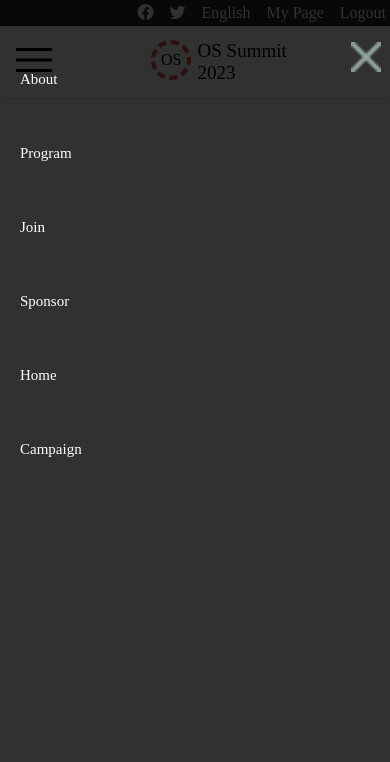
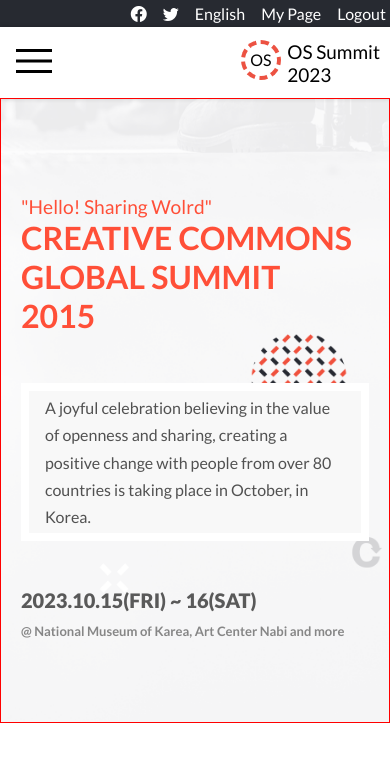
Before and after one commit to Akorede3133/oscafest-conference, a website: page index.html in a window 390 px wide. Drawn offline with nearby package versions, Linux system fonts and the light colour scheme.

Commit message:
Complete header section responsive design

```diff
--- a/index.html
+++ b/index.html
@@ -29,8 +29,8 @@
 					<p class="logo--text">OS Summit <br>2023</p>
 				</div>
 				<div class="header--nav--container">
-					<img src="images/Icon.png" class="nav--close--icon" alt="">
 					<nav class="header--nav">
+						<img src="images/Icon.png" class="nav--close--icon" alt="">
 						<ul>
 							<li><a href="#">About</a></li>
 							<li><a href="#">Program</a></li>
@@ -42,9 +42,17 @@
 					</nav>
 				</div>
 			</div>
-			<div class="header--hero--section">
-
-			</div>
+			<section class="header--hero--section">
+				<p class="hero--greeting">"Hello! Sharing Wolrd"</p>
+				<h1>creative commons <br>global summit <br>2015</h1>
+				<p class="hero--description">A joyful celebration believing in the value of openness and sharing, creating a positive change with people from over 80 countries is taking place in October, in Korea.
+				</p>
+				<article class="hero--date-info">
+					<h3 class="hero--date">2023.10.15(FRI) ~ 16(SAT)</h3>
+					<p class="hero--venue">@ National Museum of Karea, Art Center Nabi and more
+					</p>
+				</article>
+			</section>
     </header>
 </body>
 </html>
--- a/styles.css
+++ b/styles.css
@@ -1,3 +1,5 @@
+@import url('https://fonts.googleapis.com/css2?family=Inter:wght@400;600;700&family=Lato:wght@100;300;400;700;900&display=swap');
+
 *,
 *::after,
 *::before {
@@ -5,17 +7,30 @@
   margin: 0;
   padding: 0;
 }
+
 ul {
   list-style: none;
 }
+
 a {
   text-decoration: none;
 }
+
 :root {
   --primary-black: #272a31;
   --primary-orange: #ec5242;
   --primary-gray: #d3d3d3;
   --primary-light-dark: #000000ce;
+}
+
+body {
+  font-family: Lato, sans-serif;
+}
+
+header {
+  background-image: url(images/conference-bg.png);
+  background-position: center;
+  background-size: cover;
 }
 
 .header--nav--section {
@@ -25,12 +40,15 @@
   background-color: #fff;
   box-shadow: 0 0 5px rgba(0, 0, 0, 0.22);
   padding: 10px;
+  width: 100%;
 }
+
 .header--social {
   background-color: var(--primary-black);
   display: flex;
   justify-content: flex-end;
   padding: 4px;
+
   /* filter: blur(10px); */
 }
 
@@ -39,22 +57,27 @@
   align-items: center;
   gap: 1rem;
 }
+
 .header--hamburger {
-  display: ;
   /* filter: blur(5px); */
 }
-.header--social ul .bi, .header--social ul a {
+
+.header--social ul .bi,
+.header--social ul a {
   color: #fff;
 }
 
 .header--logo {
   display: flex;
   gap: 0.4rem;
+
   /* filter: blur(10px); */
 }
+
 .logo--text {
   font-size: 19px;
 }
+
 .logo--design {
   border: 4px dashed var(--primary-orange);
   width: 40px;
@@ -64,8 +87,9 @@
   justify-content: center;
   align-items: center;
 }
-.header--nav {
-  display: ;
+
+.header--nav--container {
+  display: none;
   position: absolute;
   top: 0;
   left: 0;
@@ -74,12 +98,14 @@
   background-color: var(--primary-black);
   background-color: var(--primary-light-dark);
 }
+
 .header--nav ul {
   padding: 50px 0;
   display: flex;
   flex-direction: column;
   gap: 1rem;
 }
+
 .header--nav ul a {
   color: #fff;
   font-size: 15px;
@@ -87,37 +113,85 @@
   width: 100%;
   height: 100%;
 }
+
 .nav--close--icon {
-  width: 30px;
+  width: 25px;
   position: absolute;
   top: 5%;
   left: 90%;
   z-index: 100;
 }
+
 .header--nav ul li {
   padding: 20px;
 }
-.header--nav ul li:hover {
-  background-color: var(--primary-orange);
-}
-.header--nav ul li:hover a {
-  color: #000;
-}
+
 .header--nav ul a:hover {
   color: var(--primary-orange);
 }
 
+.header--nav ul li:hover a {
+  color: #000;
+}
+
+.header--nav ul li:hover {
+  background-color: var(--primary-orange);
+}
+
+.header--hero--section {
+  border: 1px solid red;
+  padding: 6rem 20px 4.44rem 20px;
+}
+
+.hero--greeting {
+  color: rgba(255, 79, 56, 1);
+  font-size: 1.2rem;
+}
+
+.header--hero--section h1 {
+  color: rgba(255, 79, 56, 1);
+  font-size: 2rem;
+  text-transform: uppercase;
+}
+
+.hero--description {
+  color: #515151;
+  font-size: 1rem;
+  font-family: Lato, sans-serif;
+  margin-top: 3rem;
+  line-height: 1.7;
+  padding: 0.2rem 1rem;
+  border: 8.497px solid #fff;
+  background: #f8f8f8;
+}
+
+.hero--date {
+  color: #595959;
+  font-size: 1.25rem;
+  font-weight: 900;
+  padding-top: 2.93rem;
+}
+
+.hero--venue {
+  color: #868686;
+  font-size: 0.8125rem;
+  font-weight: 700;
+  padding: 0.7rem 0;
+}
+
 @media (min-width: 768px) {
-  .header--nav {
+  .header--nav--container {
     position: unset;
     height: auto;
     width: auto;
     display: flex;
     background-color: #fff;
   }
+
   .nav--close--icon {
     display: none;
   }
+
   .header--nav ul {
     display: flex;
     flex-direction: row;
@@ -125,19 +199,48 @@
     gap: 1rem;
     padding: 0;
   }
+
   .header--nav ul li {
     padding: 0;
   }
+
   .header--nav ul li:last-child {
     border: 4px solid var(--primary-orange);
     padding: 10px;
     margin-left: 20px;
   }
+
   .header--nav ul a {
     color: var(--primary-black);
     font-size: 15px;
   }
+
   .header--hamburger {
     display: none;
   }
+
+  .header--hero--section {
+    padding: 12.88rem 7.25rem 12.44rem 7.56rem;
+  }
+
+  .hero--greeting {
+    font-size: 3rem;
+  }
+
+  .header--hero--section h1 {
+    font-size: 4rem;
+  }
+
+  .hero--description {
+    font-size: 1.59313rem;
+    border: 8.497px solid #fff;
+    background: #f8f8f8;
+    display: flex;
+    width: 47.26306rem;
+    height: 11.28475rem;
+    padding: 2.27031rem 1.85869rem 2.20194rem 1.85863rem;
+    justify-content: center;
+    align-items: center;
+    margin: 0;
+  }
 }
```
